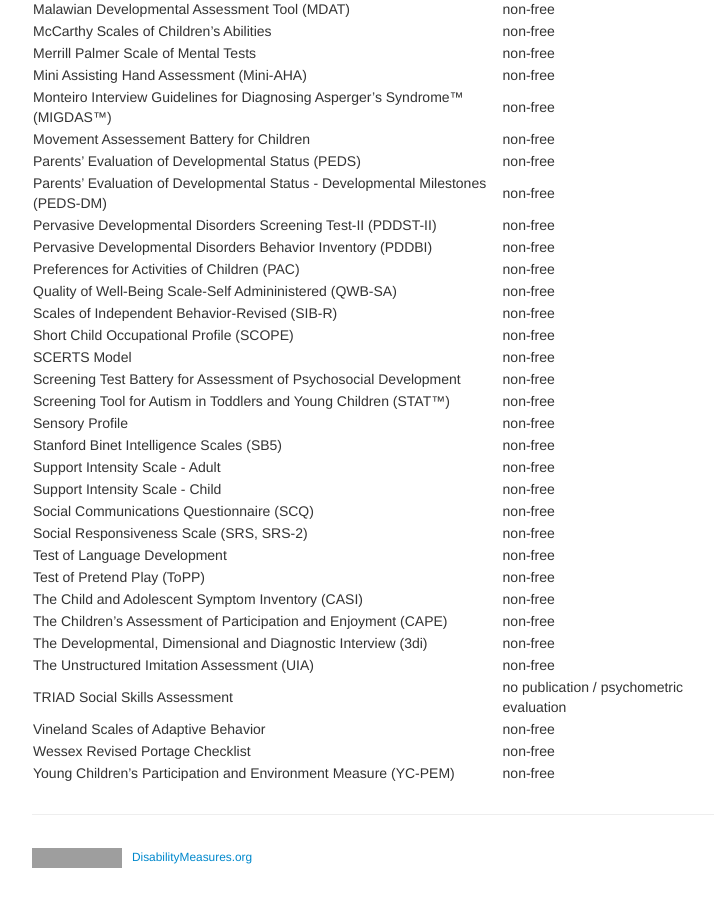
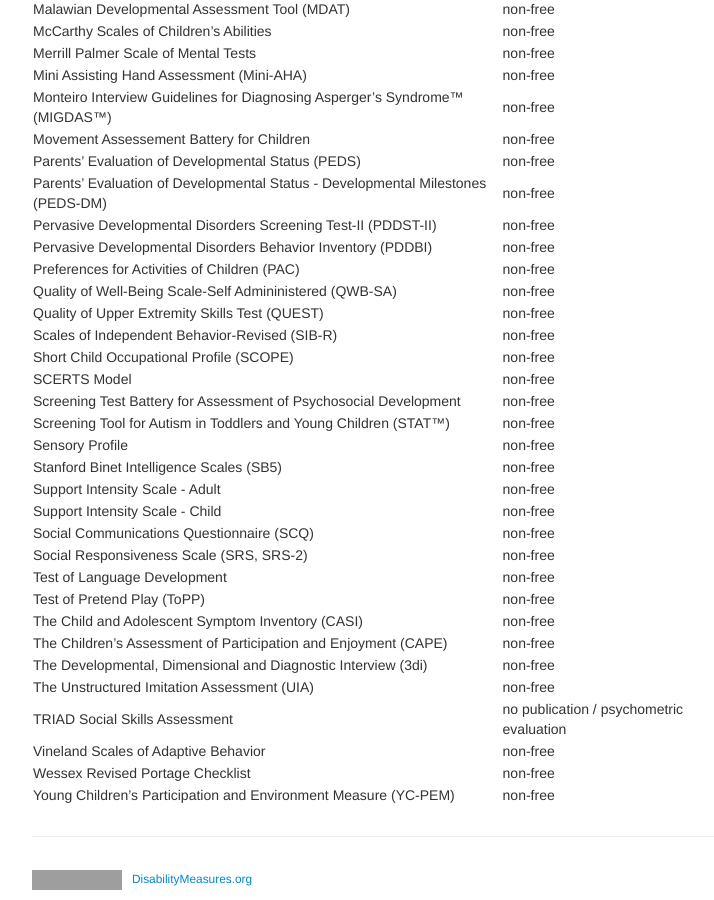
Before and after one commit to mjmaenner/disabilitymeasures, a Jekyll site: the page built from pages/donotqualify.md, in a window 1280 px wide and 900 px high, scrolled down 1772 px. Shown: the whole window, without its empty margins (258-972 px from the left). Built offline with Jekyll 4.4.1, drawn with Linux system fonts in a browser that asks for light colours; before the commit the page ends 2650 px from its top, so only the background shows below that; grey boxes are pictures that could not be loaded.

Commit message:
added new

```diff
--- a/pages/donotqualify.md
+++ b/pages/donotqualify.md
@@ -94,6 +94,7 @@ Pervasive Developmental Disorders Screening Test-II (PDDST-II) | non-free
 Pervasive Developmental Disorders Behavior Inventory (PDDBI) | non-free
 Preferences for Activities of Children (PAC) | non-free
 Quality of Well-Being Scale-Self Admininistered (QWB-SA) | non-free
+Quality of Upper Extremity Skills Test (QUEST) | non-free
 Scales of Independent Behavior-Revised (SIB-R) | non-free
 Short Child Occupational Profile (SCOPE) | non-free
 SCERTS Model | non-free
```
